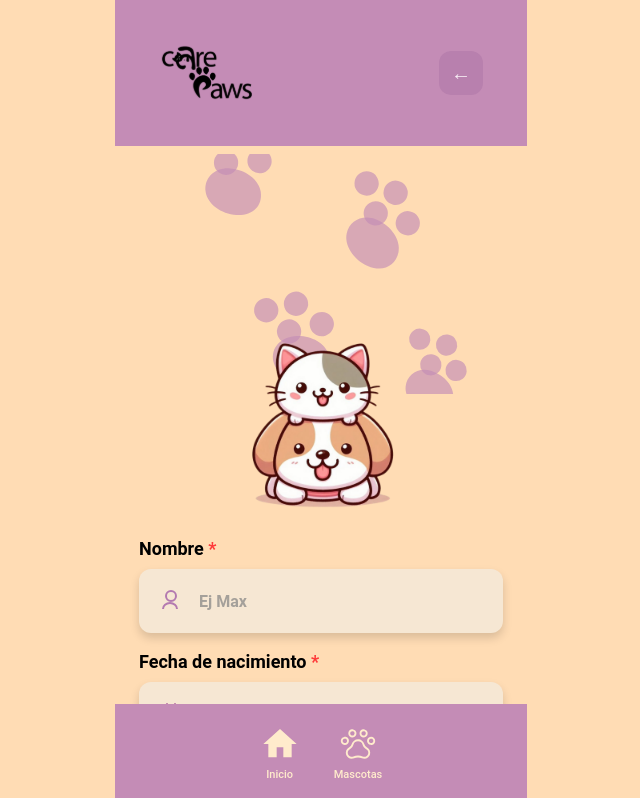
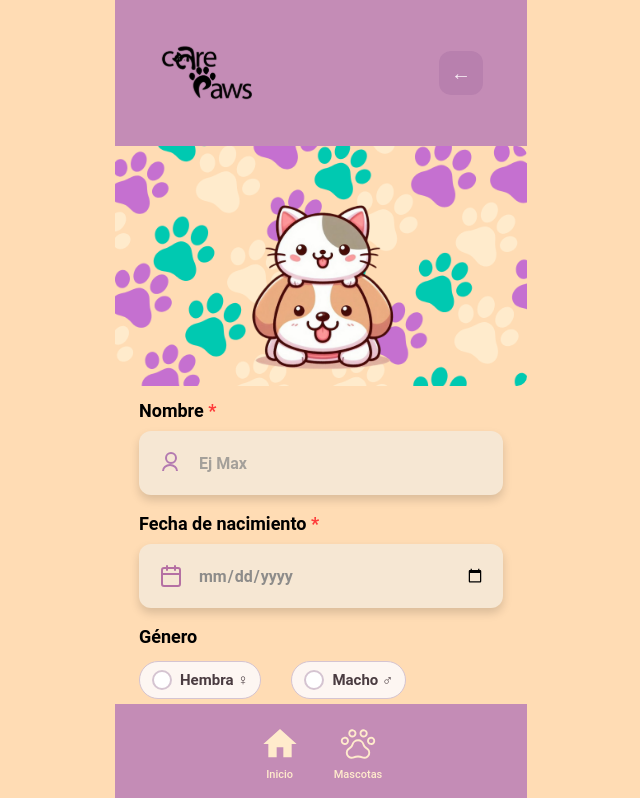
Before and after one commit to care-paws/pet-health-tracker-frontend, a React app in the folder frontend/: page /pet-form in a window 1280 px wide. Shown: the top 798 px of the page, without its empty margins (319-959 px from the left). Built offline with nearby package versions, Linux system fonts and the light colour scheme; no server answers; the HTML template or start-up script is replaced by a standard one.

Commit message:
refactor: update image imports and adjust styles

```diff
--- a/frontend/src/assets/images/images.js
+++ b/frontend/src/assets/images/images.js
@@ -1,6 +1,6 @@
 export { default as backgroundPet } from "./background-pet.png";
 export { default as dogIllustration } from "./dog-illustration.png";
-export { default as pawPattern } from "./paw-pattern-pink.svg";
+export { default as pawPattern } from "./paw-pattern.png";
 export { default as petBird } from "./pet-bird.png";
 export { default as petCat } from "./pet-cat.png";
 export { default as petDog } from "./pet-dog.png";
--- a/frontend/src/pages/pets/form/PetFormPage.module.css
+++ b/frontend/src/pages/pets/form/PetFormPage.module.css
@@ -20,7 +20,7 @@
 
 .petFormPage__hero {
   width: 100%;
-  padding: 8px 24px 0;
+  /* padding: 8px 24px 0; */
   box-sizing: border-box;
 }
 
@@ -29,7 +29,7 @@
   height: 240px;
   border-radius: 10px;
   background-size: cover;
-  background-repeat: repeat;
+  background-repeat: no-repeat;
   background-position: center;
   overflow: hidden;
 }
@@ -39,7 +39,7 @@
   width: 230px;
   height: 200px;
   object-fit: contain;
-  margin: -70px auto 0 auto;
+  margin: -200px auto 0 auto;
 }
 
 .petFormPage__main {
--- a/frontend/src/pages/pets/list/PetListPage.jsx
+++ b/frontend/src/pages/pets/list/PetListPage.jsx
@@ -9,7 +9,7 @@ import {
   weightButtonIcon,
   weightIcon,
 } from "@/assets/icons/icons";
-import { pawPattern } from "@/assets/images/images";
+import { backgroundPet, dogIllustration } from "@/assets/images/images";
 import logoUrl from "@/assets/logo.svg";
 import AppFooter from "@/components/AppFooter";
 import AppHeader from "@/components/AppHeader";
@@ -145,14 +145,14 @@ function PetListPage() {
           pets.map(pet => (
             <div key={pet.id} className={styles["petCard"]}>
               <div className={styles["petCard__imageWrapper"]}>
-                <div className={styles["petCard__background"]} style={{ backgroundImage: `url(${pawPattern})` }} />
+                <div className={styles["petCard__background"]} style={{ backgroundImage: `url(${backgroundPet})` }} />
                 <div className={styles["petCard__photoCircle"]}>
                   <img
                     src={pet.photoUrl}
                     alt={pet.name}
                     className={styles["petCard__photo"]}
                     onError={e => {
-                      e.target.src = pawPattern; // Fallback image
+                      e.target.src = dogIllustration; // Fallback image
                     }}
                   />
                 </div>
--- a/frontend/src/pages/pets/list/PetListPage.module.css
+++ b/frontend/src/pages/pets/list/PetListPage.module.css
@@ -123,12 +123,12 @@
 
 .petCard__background {
   position: absolute;
-  top: -181px;
-  left: -107px;
-  width: 500px;
-  height: 500px;
+  top: 0;
+  left: 0;
+  width: 100%;
+  height: 100%;
   background-size: cover;
-  background-repeat: repeat;
+  background-repeat: no-repeat;
   background-position: center;
 }
 
```
